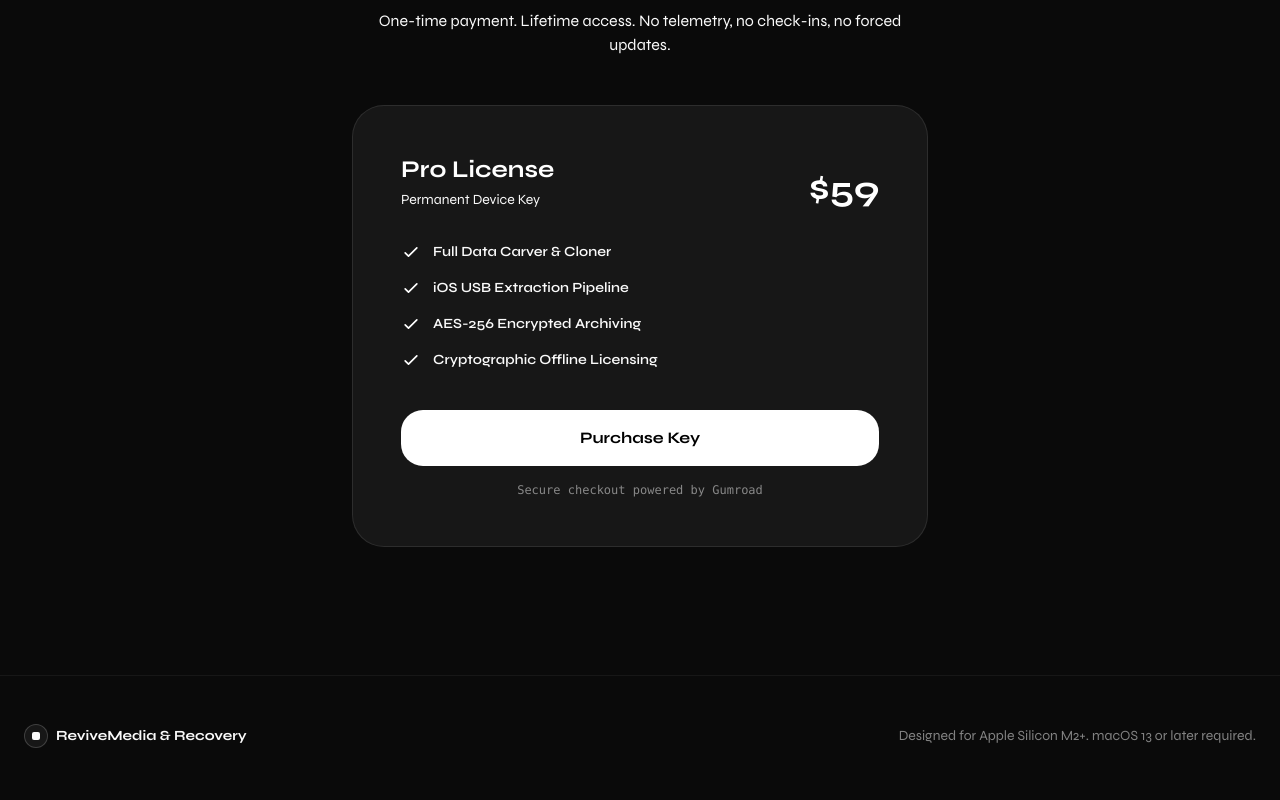
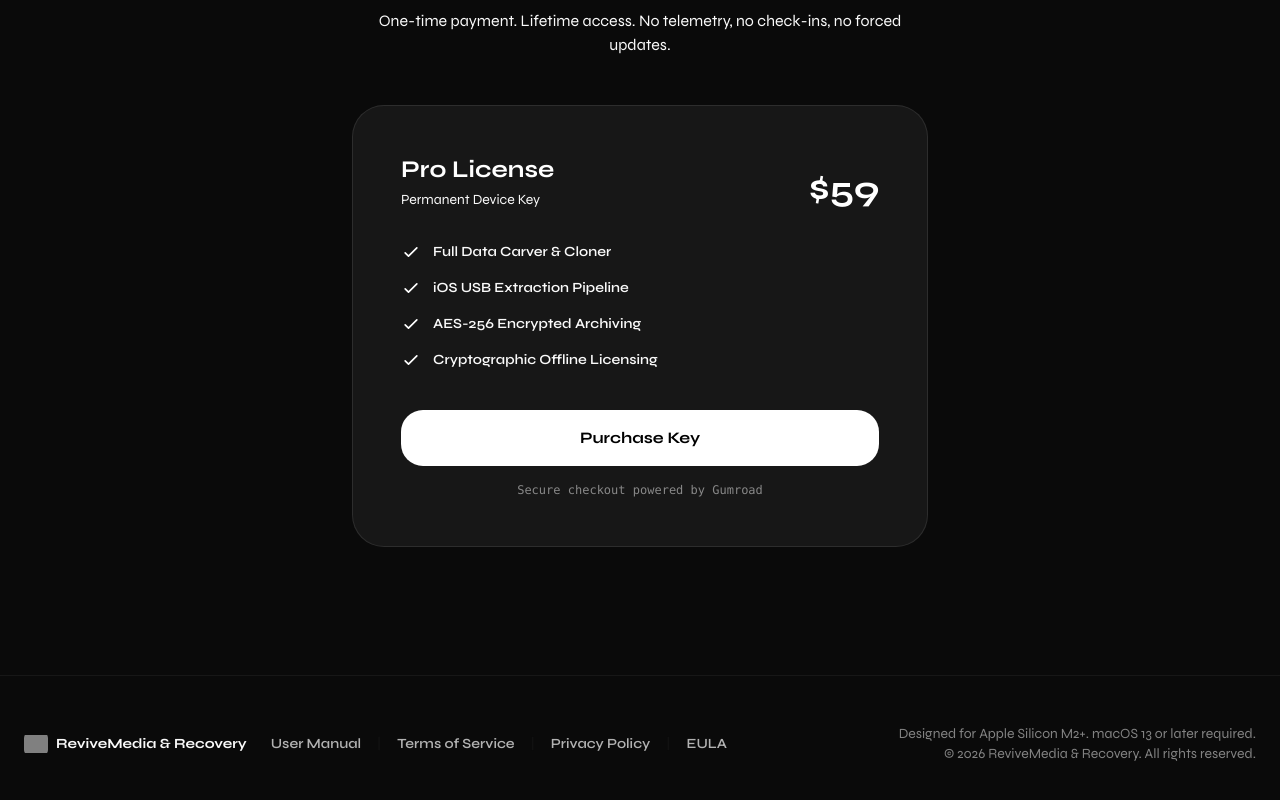
Before and after one commit to Honest-Recovery/honest-recovery, a plain HTML site: page index.html in a window 1280 px wide. Shown: the part 6442-7242 px from the top of the page. Drawn offline with nearby package versions, Linux system fonts and the light colour scheme; grey boxes are pictures that could not be loaded; animation ran at ten frames a second.

Commit message:
Refactor footer section in index.html

```diff
--- a/index.html
+++ b/index.html
@@ -348,16 +348,32 @@
     </section>
 
     <!-- Footer -->
-    <footer class="border-t border-surface py-12 px-6 bg-base">
+    <footer class="border-t border-surface py-12 px-6 bg-base relative z-20">
         <div class="max-w-7xl mx-auto flex flex-col md:flex-row justify-between items-center gap-6">
-            <div class="flex items-center gap-2">
-                <div class="w-6 h-6 rounded-full bg-surface border border-borderline/20 flex items-center justify-center">
-                    <div class="w-2 h-2 rounded-sm bg-textdim"></div>
+
+            <div class="flex flex-col md:flex-row items-center gap-6">
+                <!-- Branding -->
+                <div class="flex items-center gap-2">
+                    <img src="hricon-macOS-Default-1024x1024@1x.png" alt="HonestRecovery Logo" class="w-6 h-6 object-contain rounded-md grayscale opacity-80">
+                    <span class="text-sm font-bold text-textdim">ReviveMedia & Recovery</span>
                 </div>
-                <span class="text-sm font-bold text-textdim">ReviveMedia & Recovery</span>
+
+                <!-- Legal and Manual Links -->
+                <div class="flex items-center gap-4 text-sm font-semibold text-textdim/70">
+                    <a href="manual.html" class="hover:text-primary transition-colors">User Manual</a>
+                    <span class="text-surface/50">|</span>
+                    <a href="terms.html" class="hover:text-primary transition-colors">Terms of Service</a>
+                    <span class="text-surface/50">|</span>
+                    <a href="privacy.html" class="hover:text-primary transition-colors">Privacy Policy</a>
+                    <span class="text-surface/50">|</span>
+                    <a href="eula.html" class="hover:text-primary transition-colors">EULA</a>
+                </div>
             </div>
-            <div class="text-sm text-textdim/50">
-                Designed for Apple Silicon M2+. macOS 13 or later required.
+
+            <!-- Copyright and Spec details -->
+            <div class="text-sm text-textdim/50 text-center md:text-right">
+                Designed for Apple Silicon M2+. macOS 13 or later required.<br>
+                &copy; 2026 ReviveMedia & Recovery. All rights reserved.
             </div>
         </div>
     </footer>
```
